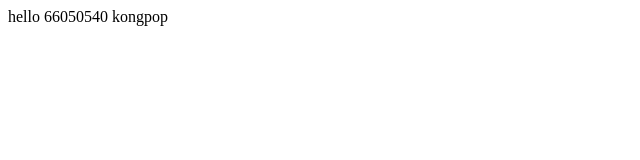
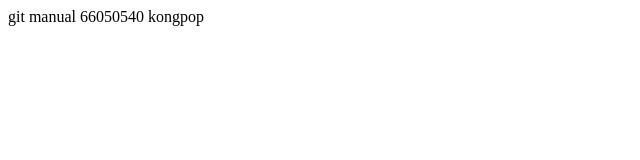
Before and after one commit to noir0540/Noir0540.github.io, a plain HTML site: page index.html in a window 1280 px wide. Shown: the full height of the page, 0-640 px from the left. Drawn offline with Linux system fonts and the light colour scheme.

Commit message:
Update index.html

```diff
--- a/index.html
+++ b/index.html
@@ -6,6 +6,6 @@
     <title>Document</title>
 </head>
 <body>
-    hello 66050540 kongpop
+    git manual 66050540 kongpop
 </body>
 </html>
```
